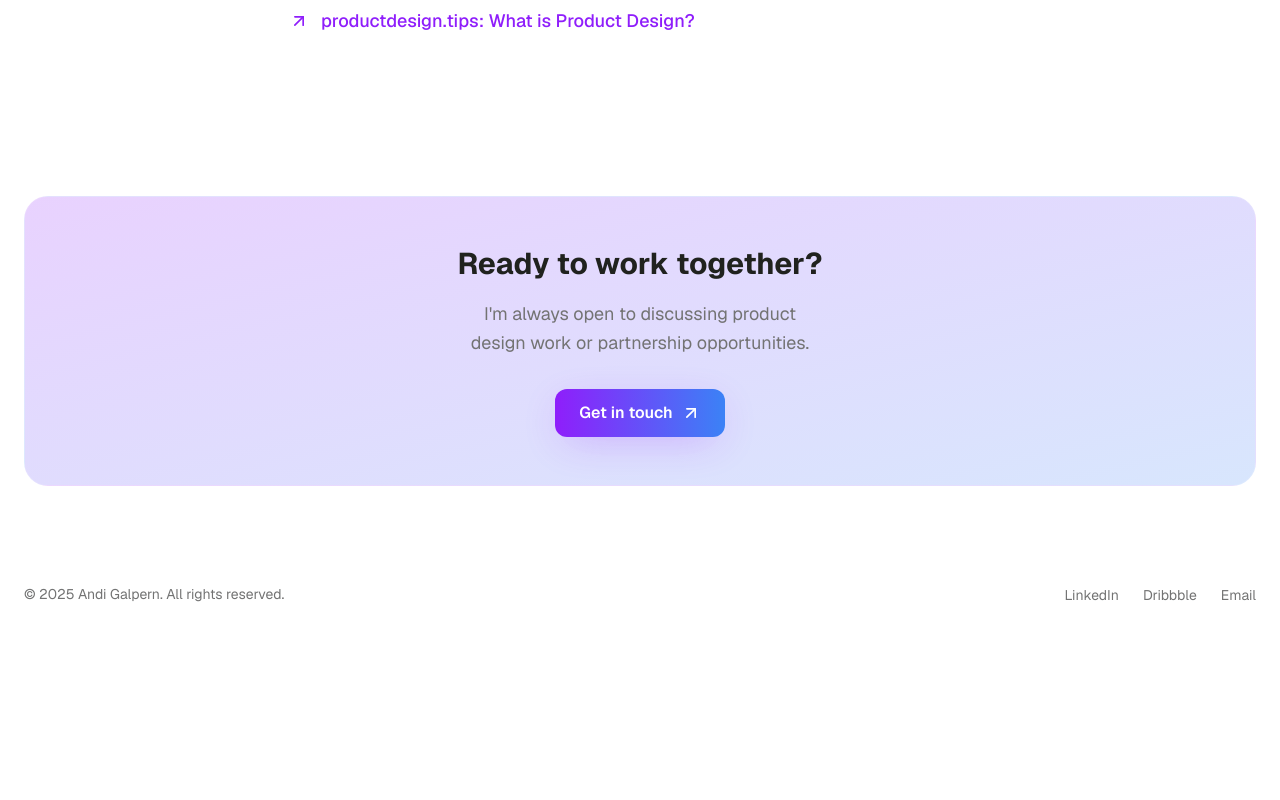
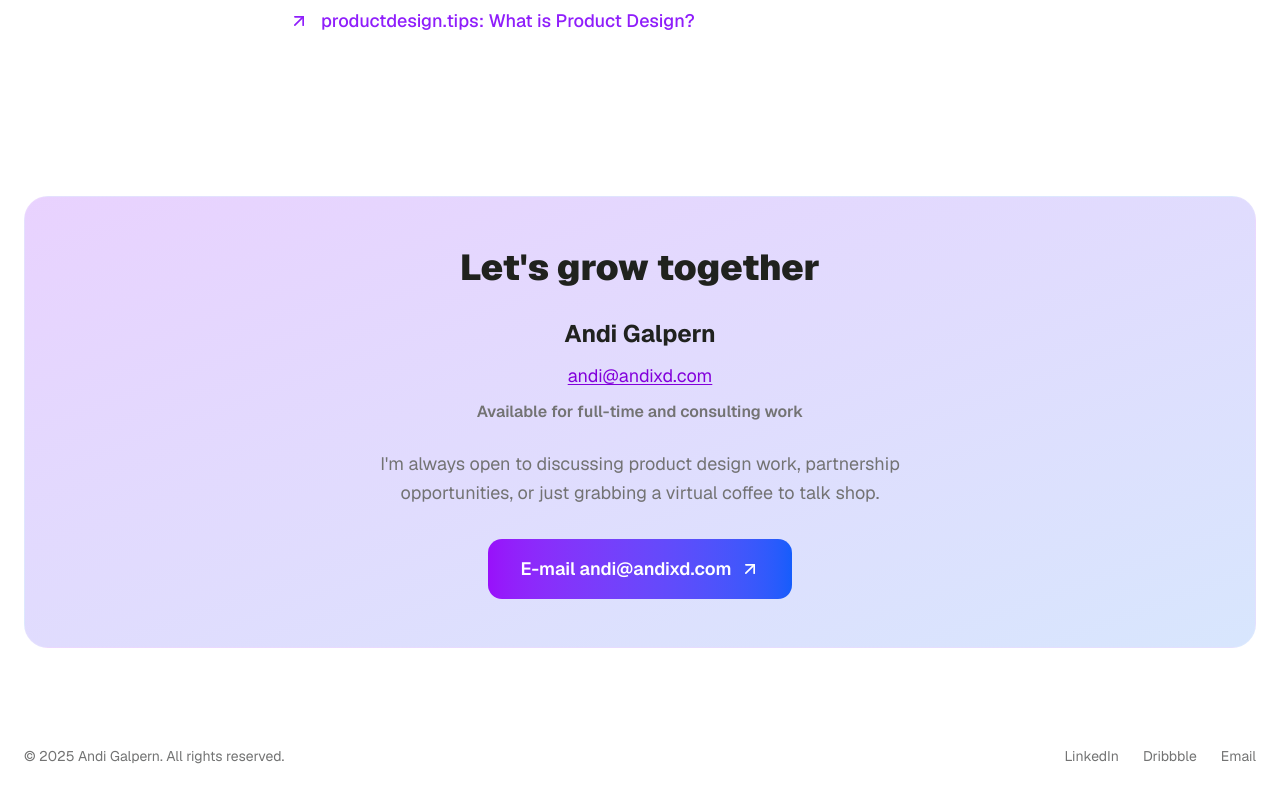
Before and after one commit to andigalpern/v0-case-study-design, a Next.js app: page /portfolio in a window 1280 px wide. Shown: the part 7455-8255 px from the top of the page. Before the commit the page ends 8093 px from the top, so only its background shows below. Built offline with nearby package versions, Linux system fonts and the light colour scheme.

Commit message:
feat: add contact component with smooth scrolling
Add reusable contact section to all pages and update navigation.

Co-authored-by: Andi Galpern <1441152+andigalpern@users.noreply.github.com>

```diff
--- a/app/about/page.tsx
+++ b/app/about/page.tsx
@@ -2,8 +2,17 @@
 
 import Link from "next/link"
 import { ArrowUpRight, Briefcase, GraduationCap, Heart, Lightbulb, Users } from 'lucide-react'
+import { ContactSection } from '@/components/contact-section'
 
 export default function AboutPage() {
+  const scrollToContact = (e: React.MouseEvent<HTMLAnchorElement>) => {
+    e.preventDefault()
+    const contactSection = document.getElementById('contact')
+    if (contactSection) {
+      contactSection.scrollIntoView({ behavior: 'smooth', block: 'center' })
+    }
+  }
+
   return (
     <div className="min-h-screen relative">
       {/* Gradient orbs background */}
@@ -38,7 +47,8 @@ export default function AboutPage() {
                   About
                 </Link>
                 <a
-                  href="mailto:andi@andixd.com"
+                  href="#contact"
+                  onClick={scrollToContact}
                   className="px-6 py-2 rounded-lg bg-gradient-to-r from-purple-600 to-blue-600 text-white text-lg font-medium hover:shadow-lg hover:shadow-purple-500/30 hover:scale-105 transition-all duration-300 cursor-pointer"
                 >
                   Contact
@@ -317,32 +327,7 @@ export default function AboutPage() {
           </div>
         </section>
 
-        {/* CTA */}
-        <section className="container mx-auto px-6 py-16">
-          <div className="backdrop-blur-xl gradient-bg-purple-blue border border-white/10 rounded-3xl p-12 text-center">
-            <h2 className="text-4xl font-black mb-6 text-brand-gray-dark">
-              Let's create something impactful together
-            </h2>
-            <p className="text-xl text-muted-foreground mb-8 max-w-2xl mx-auto text-balance">
-              I'm always interested in discussing growth design challenges, AI product opportunities, or just talking shop about what makes great product experiences tick.
-            </p>
-            <div className="flex gap-4 justify-center flex-wrap">
-              <a
-                href="mailto:andi@andixd.com"
-                className="btn-primary inline-flex items-center gap-2"
-              >
-                Send me an email
-                <ArrowUpRight className="w-5 h-5" />
-              </a>
-              <Link
-                href="/portfolio"
-                className="px-8 py-4 rounded-xl border-2 border-purple-600/30 text-purple-700 text-lg font-semibold hover:bg-purple-50 hover:border-purple-600/50 transition-all duration-300 cursor-pointer"
-              >
-                View my work
-              </Link>
-            </div>
-          </div>
-        </section>
+        <ContactSection />
 
         {/* Footer */}
         <footer className="border-t border-white/10 backdrop-blur-xl bg-background/30">
--- a/app/adobe-substance-3d/page.tsx
+++ b/app/adobe-substance-3d/page.tsx
@@ -1,9 +1,20 @@
+"use client"
+
 import Image from "next/image"
 import Link from "next/link"
 import { ArrowLeft, ArrowUpRight, ExternalLink } from 'lucide-react'
 import { ImageGalleryCarousel } from "@/components/image-gallery-carousel"
+import { ContactSection } from "@/components/contact-section"
 
 export default function AdobeSubstance3DPage() {
+  const scrollToContact = (e: React.MouseEvent<HTMLAnchorElement>) => {
+    e.preventDefault()
+    const contactSection = document.getElementById('contact')
+    if (contactSection) {
+      contactSection.scrollIntoView({ behavior: 'smooth', block: 'center' })
+    }
+  }
+
   const galleryImages = [
     {
       src: "https://hebbkx1anhila5yf.public.blob.vercel-storage.com/stager-lighting-500x268%402x-pydc9EpTZKD4KTGPlpWctJbcq35Tlw.png",
@@ -133,7 +144,8 @@ export default function AdobeSubstance3DPage() {
                 About
               </Link>
               <a
-                href="mailto:andi@andixd.com"
+                href="#contact"
+                onClick={scrollToContact}
                 className="px-6 py-2 rounded-lg bg-gradient-to-r from-purple-600 to-blue-600 text-white text-lg font-medium hover:shadow-lg hover:shadow-purple-500/30 hover:scale-105 transition-all duration-300 cursor-pointer"
               >
                 Contact
@@ -360,6 +372,8 @@ export default function AdobeSubstance3DPage() {
         </div>
       </section>
 
+      <ContactSection />
+
       {/* Footer */}
       <footer className="header border-t border-white/10 backdrop-blur-xl bg-background/30 mt-0">
         <div className="container mx-auto px-6 py-8">
--- a/app/page.tsx
+++ b/app/page.tsx
@@ -4,6 +4,7 @@ import Image from "next/image"
 import Link from "next/link"
 import { ArrowUpRight, Sparkles, Code2, Zap, Cpu, TrendingUp, Users } from 'lucide-react'
 import { useEffect, useState } from 'react'
+import { ContactSection } from '@/components/contact-section'
 
 export default function HomePage() {
   const [scrollY, setScrollY] = useState(0)
@@ -518,36 +519,7 @@ export default function HomePage() {
         </section>
 
         {/* Let's Grow Together CTA */}
-        <section id="contact" className="container mx-auto px-6 py-16">
-          <div className="backdrop-blur-xl gradient-bg-purple-blue border border-white/10 rounded-3xl p-12 text-center">
-            <h2 className="text-3xl font-bold mb-4 text-brand-gray-dark">
-              Let's grow together
-            </h2>
-            <div className="mb-6 space-y-2">
-              <p className="text-xl font-semibold text-brand-gray-dark">Andi Galpern</p>
-              <p className="text-lg text-brand-gray-dark">
-                <a
-                  href="mailto:andi@andixd.com"
-                  className="text-purple-700 hover:text-purple-800 underline underline-offset-2"
-                >
-                  andi@andixd.com
-                </a>
-              </p>
-              <p className="text-base text-muted-foreground font-medium">Available for full-time and consulting work</p>
-            </div>
-            <p className="text-muted-foreground mb-8 max-w-xl mx-auto text-balance text-lg">
-              I'm always open to discussing product design work, partnership opportunities, or just grabbing a virtual
-              coffee to talk shop.
-            </p>
-            <a
-              href="mailto:andi@andixd.com"
-              className="btn-primary inline-flex items-center gap-2"
-            >
-              E-mail andi@andixd.com
-              <ArrowUpRight className="w-5 h-5" />
-            </a>
-          </div>
-        </section>
+        <ContactSection />
 
         {/* Footer */}
         <footer className="header border-t border-white/10 backdrop-blur-xl bg-background/30">
--- a/app/portfolio/page.tsx
+++ b/app/portfolio/page.tsx
@@ -4,6 +4,7 @@ import Image from "next/image"
 import Link from "next/link"
 import { ArrowUpRight, ChevronLeft, ChevronRight, X } from 'lucide-react'
 import { useState, useRef, useEffect } from "react"
+import { ContactSection } from '@/components/contact-section'
 
 export default function PortfolioPage() {
   const [activeFilter, setActiveFilter] = useState<string>("All")
@@ -77,6 +78,14 @@ export default function PortfolioPage() {
       })
     }
     setActiveFilter(category)
+  }
+
+  const scrollToContact = (e: React.MouseEvent<HTMLAnchorElement>) => {
+    e.preventDefault()
+    const contactSection = document.getElementById('contact')
+    if (contactSection) {
+      contactSection.scrollIntoView({ behavior: 'smooth', block: 'center' })
+    }
   }
 
   const workSamples = [
@@ -375,7 +384,8 @@ export default function PortfolioPage() {
                   About
                 </Link>
                 <a
-                  href="mailto:andi@andixd.com"
+                  href="#contact"
+                  onClick={scrollToContact}
                   className="px-6 py-2 rounded-lg bg-gradient-to-r from-purple-500 to-blue-500 text-white text-lg font-medium hover:shadow-lg hover:shadow-purple-500/25 transition-all duration-300 cursor-pointer"
                 >
                   Contact
@@ -808,22 +818,7 @@ export default function PortfolioPage() {
           </div>
         </section>
 
-        {/* CTA */}
-        <section className="container mx-auto px-6 py-16 fade-in-scale">
-          <div className="backdrop-blur-xl gradient-bg-purple-blue border border-white/10 rounded-3xl p-12 text-center">
-            <h2 className="text-3xl font-bold mb-4">Ready to work together?</h2>
-            <p className="text-muted-foreground mb-8 max-w-xl mx-auto text-balance">
-              I'm always open to discussing product design work or partnership opportunities.
-            </p>
-            <a
-              href="mailto:hello@andigalpern.com"
-              className="btn-primary inline-flex items-center gap-2"
-            >
-              Get in touch
-              <ArrowUpRight className="w-5 h-5" />
-            </a>
-          </div>
-        </section>
+        <ContactSection />
 
         {/* Footer */}
         <footer className="border-t border-white/10 backdrop-blur-xl bg-background/30">
--- /dev/null
+++ b/components/contact-section.tsx
@@ -0,0 +1,36 @@
+import { ArrowUpRight } from 'lucide-react'
+
+export function ContactSection() {
+  return (
+    <section id="contact" className="container mx-auto px-6 py-16">
+      <div className="backdrop-blur-xl gradient-bg-purple-blue border border-white/10 rounded-3xl p-12 text-center">
+        <h2 className="text-4xl font-black mb-6 text-brand-gray-dark">
+          Let's grow together
+        </h2>
+        <div className="mb-6 space-y-2">
+          <p className="text-2xl font-bold text-brand-gray-dark">Andi Galpern</p>
+          <p className="text-lg text-brand-gray-dark">
+            <a
+              href="mailto:andi@andixd.com"
+              className="text-purple-700 hover:text-purple-800 underline underline-offset-2"
+            >
+              andi@andixd.com
+            </a>
+          </p>
+          <p className="text-base text-muted-foreground font-semibold">Available for full-time and consulting work</p>
+        </div>
+        <p className="text-muted-foreground mb-8 max-w-2xl mx-auto text-balance text-lg leading-relaxed">
+          I'm always open to discussing product design work, partnership opportunities, or just grabbing a virtual
+          coffee to talk shop.
+        </p>
+        <a
+          href="mailto:andi@andixd.com"
+          className="px-8 py-4 rounded-xl bg-gradient-to-r from-purple-600 to-blue-600 text-white text-lg font-semibold hover:shadow-2xl hover:shadow-purple-500/40 hover:scale-105 transition-all duration-300 cursor-pointer inline-flex items-center gap-2"
+        >
+          E-mail andi@andixd.com
+          <ArrowUpRight className="w-5 h-5" />
+        </a>
+      </div>
+    </section>
+  )
+}
```
